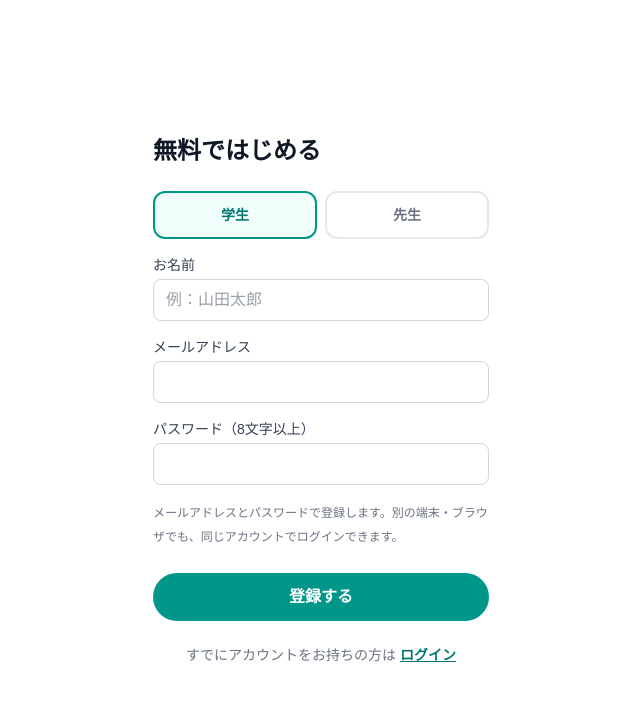
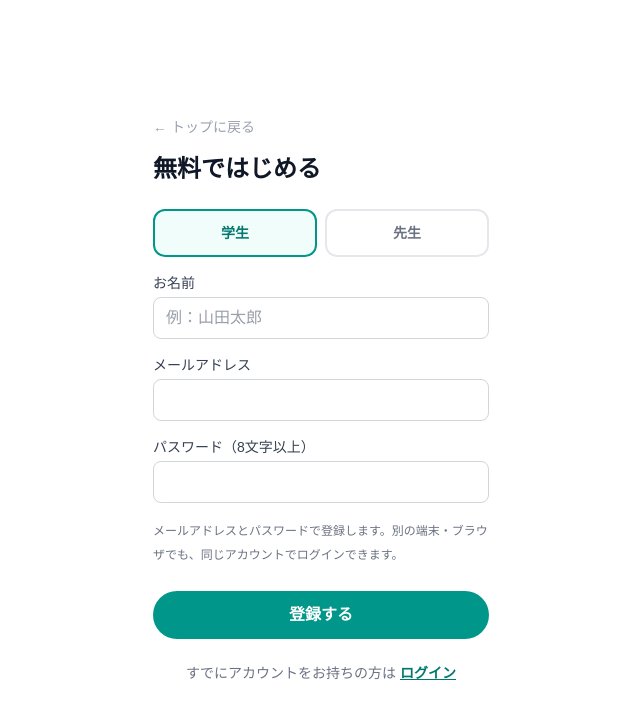
Before and after one commit to m6v965nhnr-ctrl/sanko-log, a Next.js app: page /signup in a window 1280 px wide. Shown: the top 718 px of the page, without its empty margins (319-959 px from the left). Built offline with nearby package versions, Linux system fonts and the light colour scheme; no server answers.

Commit message:
ログイン・登録画面に「← トップに戻る」を追加
どちらの画面にも、入る前に戻れるボタンが無かったため追加。

```diff
--- a/src/app/login/page.tsx
+++ b/src/app/login/page.tsx
@@ -30,7 +30,10 @@ export default function LoginPage() {
 
   return (
     <main className="mx-auto flex min-h-screen max-w-sm flex-col justify-center px-6 py-12">
-      <h1 className="text-2xl font-bold text-gray-900">ログイン</h1>
+      <Link href="/" className="text-sm text-gray-400">
+        ← トップに戻る
+      </Link>
+      <h1 className="mt-4 text-2xl font-bold text-gray-900">ログイン</h1>
       <form onSubmit={onSubmit} className="mt-6 flex flex-col gap-4">
         <label className="text-sm font-medium text-gray-700">
           メールアドレス
--- a/src/app/signup/page.tsx
+++ b/src/app/signup/page.tsx
@@ -36,7 +36,10 @@ export default function SignupPage() {
 
   return (
     <main className="mx-auto flex min-h-screen max-w-sm flex-col justify-center px-6 py-12">
-      <h1 className="text-2xl font-bold text-gray-900">無料ではじめる</h1>
+      <Link href="/" className="text-sm text-gray-400">
+        ← トップに戻る
+      </Link>
+      <h1 className="mt-4 text-2xl font-bold text-gray-900">無料ではじめる</h1>
       <form onSubmit={onSubmit} className="mt-6 flex flex-col gap-4">
         <div className="flex gap-2">
           <button
```
